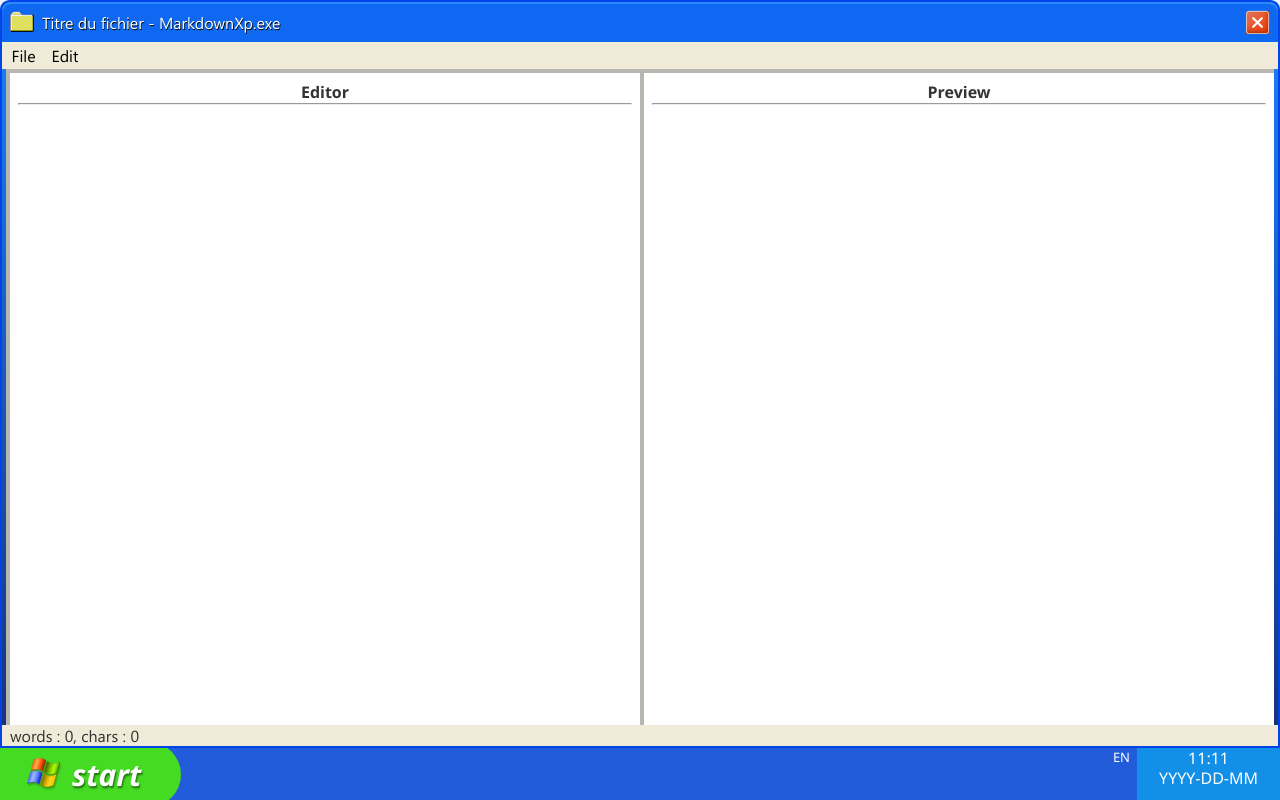
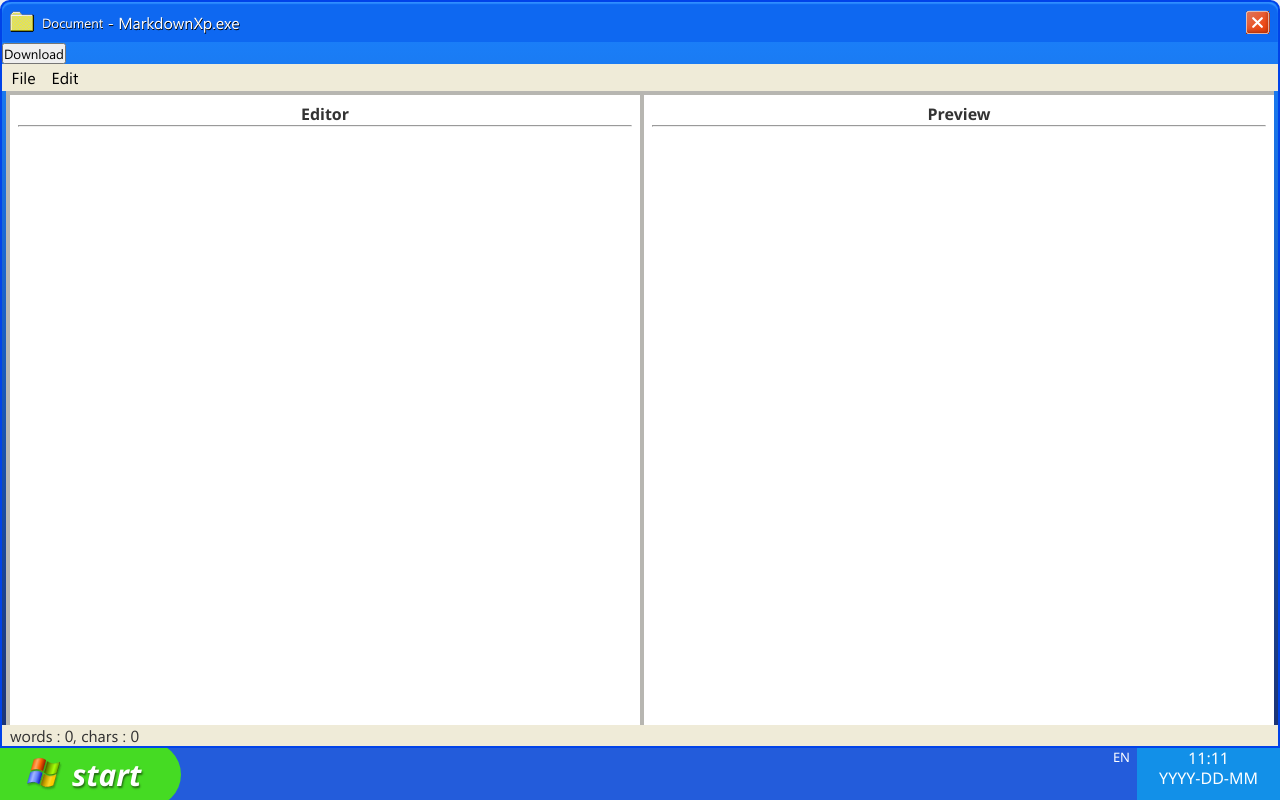
Before and after one commit to Oomaxime/MarkdownXP, a React (Vite) app: page /markdown in a window 1280 px wide. Built offline with nearby package versions, Linux system fonts and the light colour scheme; a web font is replaced by a local one.

Commit message:
Ajout de la modification de titre + download basique. A faire : Ameliorer le code, rajouter le download dans le dropdown, faire un bouton pour reset les pages, voir comment faire de ;

```diff
--- /dev/null
+++ b/src/components/DownloadFile/DownloadFile.jsx
@@ -0,0 +1,28 @@
+import React from 'react'
+import { useMarkdown } from '../../providers/MarkdownProvider'
+
+function DownloadFile() {
+    const [markdown, setMarkdown, titleMarkdown, setTitleMarkdown] = useMarkdown();
+
+    function Download() {
+        const blob = new Blob([markdown], {type: 'text/markdown'});
+
+        const link = document.createElement('a');
+        link.href = URL.createObjectURL(blob);
+        link.download = titleMarkdown + ".md" // FAIRE SECURITE SI L'UTILISATEUR METS DES . DANS LE TITRE
+
+        document.body.appendChild(link);
+
+        link.click();
+
+        document.body.removeChild(link);
+    }
+
+    return (
+        <div>
+            <button onClick={Download}>Download</button>
+        </div>
+    )
+}
+
+export default DownloadFile
--- a/src/components/DropdownMenu/DropdownMenu.jsx
+++ b/src/components/DropdownMenu/DropdownMenu.jsx
@@ -5,7 +5,7 @@
         <div className="dropdownNav">
             {
                 Object.entries(Dict_link).map(([text, link]) => {
-                    return <a href={link}>{text}</a>
+                    return <a key={text} href={link}>{text}</a>
                 })
             }
         </div>
--- a/src/components/Editor/Editor.jsx
+++ b/src/components/Editor/Editor.jsx
@@ -18,6 +18,7 @@
   function updateMarkdown(event) {
     const value = event.target.value;
 
+    console.log(value)
     setMarkdown(value);
     setWords(getWordsCount(value));
     setChars(getCharsCount(value));
--- /dev/null
+++ b/src/components/ImportFile/ImportFile.css
@@ -0,0 +1,3 @@
+.input_file {
+    display: none;
+}
--- a/src/components/NavBarApp/NavBarApp.css
+++ b/src/components/NavBarApp/NavBarApp.css
@@ -49,12 +49,27 @@
     padding-left: .1rem;
 }
 
-.toolBar a {
+.link {
     padding: .2rem .5rem .2rem .5rem;
-    color: black
+    color: black;
+    cursor: pointer;
 }
 
-.toolBar a:hover {
+.link:hover {
     color: black;
     background-color: #164DBC;
 }
+
+.title {
+    display: flex;
+    width: fit-content;
+}
+
+#titleMarkdown {
+    field-sizing: content;
+    padding-right: .25rem;
+    color: white;
+    text-shadow: 0.6px 0.6px 0px rgba(0, 0, 0, 1);
+    background-color: transparent;
+    border: none;
+}
--- a/src/components/NavBarApp/NavBarApp.jsx
+++ b/src/components/NavBarApp/NavBarApp.jsx
@@ -3,22 +3,58 @@
 import iconeClose from "../../assets/images/closeButton.svg";
 import DropdownMenu from "../DropdownMenu/DropdownMenu";
 import { useState } from "react";
+import { useMarkdown } from "../../providers/MarkdownProvider";
+import DownloadFile from "../DownloadFile/DownloadFile";
+
 
 function NavBarApp() {
   const [isHovered, setIsHovered] = useState(false);
   const [parentPosition, setParentPosition] = useState(0);
+  const [markdown, setMarkdown, titleMarkdown, setTitleMarkdown] = useMarkdown();
+  const [oldname, setOldName] = useState("")
+
+  function updateTitleMarkdown(event) {
+    const value = event.target.value;
+    setTitleMarkdown(value);
+  };
+
+  function saveOldName(event) {
+    setOldName(titleMarkdown)
+  }
+
+  function isVoid(event) {
+    setTitleMarkdown(oldname)
+  }
+
+  function addTitleUpdate(event) {
+    if (event.key === "Enter") {
+      if (titleMarkdown != "") {
+        setOldName(titleMarkdown)
+
+      } else {
+        setOldName("Document")
+      }
+      setTimeout(()=>{
+        event.target.blur();
+      }, 1)
+    }
+  }
 
   return (
     <nav className="navBar">
       <div className="moveBar">
         <div className="nameProgram">
           <img className="iconeProgram" src={iconeApp} alt="icone" />
-          <p>Titre du fichier - MarkdownXp.exe</p>
+          <div className="title">
+          <input id="titleMarkdown" type="text" value={titleMarkdown} onChange={updateTitleMarkdown} onFocus={saveOldName} onKeyDown={addTitleUpdate} onBlur={isVoid}/>
+          <p> - MarkdownXp.exe</p>
+          </div>
         </div>
         <img className="buttonClose" src={iconeClose} alt="icone" />
       </div>
+      <DownloadFile/>
       <div className="toolBar">
-        <a href=""
+        <div href=""
           onMouseEnter={()=> {setIsHovered(true); setParentPosition(0)}}
           onMouseLeave={()=> setIsHovered(false)}
           className="link"
@@ -27,9 +63,9 @@
           {isHovered && (parentPosition == 0) && (
               <DropdownMenu Dict_link={{test:'test', dasdasd:'adad'}}/>
           )}
-        </a>
+        </div>
 
-        <a href=""
+        <div href=""
           onMouseEnter={()=> {setIsHovered(true); setParentPosition(1)}}
           onMouseLeave={()=> setIsHovered(false)}
           className="link"
@@ -37,7 +73,7 @@
           {isHovered && (parentPosition == 1) && (
               <DropdownMenu Dict_link={{test:'test'}}/>
           )}
-        </a>
+        </div>
       </div>
     </nav>
   );
--- a/src/providers/EditorProvider.jsx
+++ b/src/providers/EditorProvider.jsx
@@ -7,6 +7,7 @@
 };
 
 export default function EditorProvider({ children }) {
+
     const [words, setWords] = useState(0);
     const [chars, setChars] = useState(0);
 
--- a/src/providers/MarkdownProvider.jsx
+++ b/src/providers/MarkdownProvider.jsx
@@ -2,15 +2,17 @@
 
 const MarkdownContext = createContext(null);
 
-export const useMarkdown = () => useContext(MarkdownContext)
+export const useMarkdown = () => {
+  return useContext(MarkdownContext);
+}
 
 export default function MarkdownProvider({children}) {
 
-
   const [markdown, setMarkdown] = useState('');
+  const [titleMarkdown, setTitleMarkdown] = useState('Document')
 
   return (
-    <MarkdownContext.Provider value={[markdown, setMarkdown]}>
+    <MarkdownContext.Provider value={[markdown, setMarkdown, titleMarkdown, setTitleMarkdown]}>
       { children }
     </MarkdownContext.Provider>
   );
```
Also changed, not shown: src/components/ExportFile/ExportFile.jsx (added, +9 -0 lines), src/components/ImportFile/ImportFile.jsx (added, +36 -0 lines), src/components/DownloadFile/DownloadFile.css (added).
